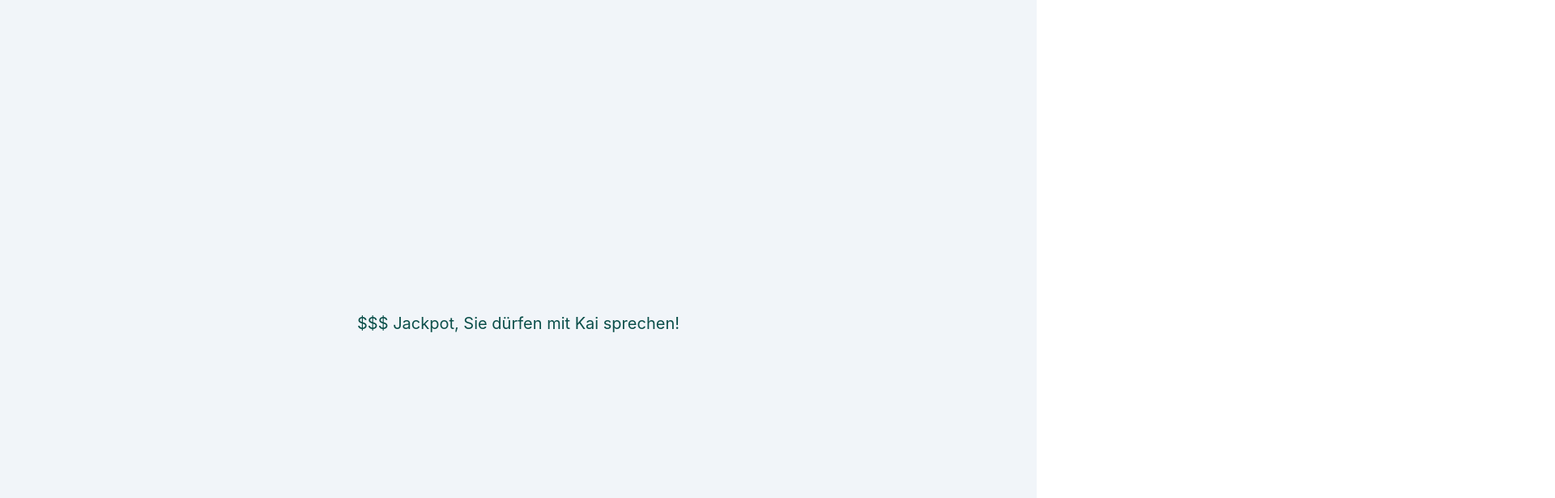
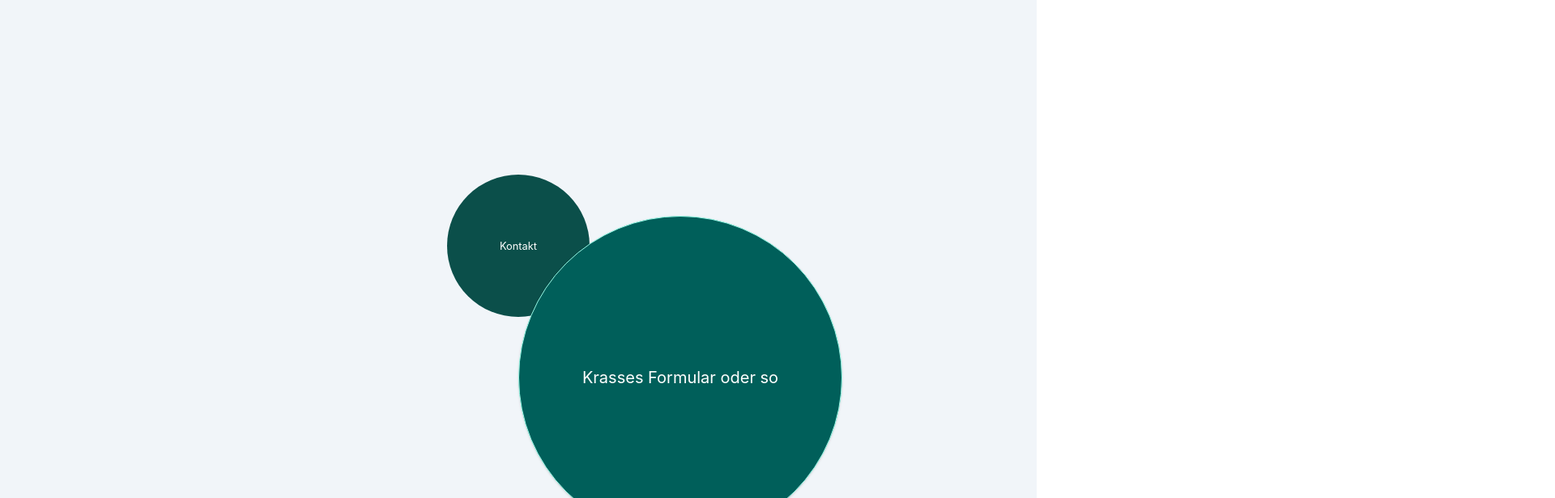
Before and after one commit to LucasChittka/gsap, a Vue app: page /#home in a window 1280 px wide. Both pictures are taken after a click on the button "Kontakt". Shown: the part 1600-2216 px from the top of the page at 81% size, 1920 px wide, since content can reach past the window. Built offline with nearby package versions, Linux system fonts and the light colour scheme.

Commit message:
animate-contact

```diff
--- a/src/components/Contact.vue
+++ b/src/components/Contact.vue
@@ -1,10 +1,10 @@
 <template>
-    <div class="bg-slate-100 h-screen content-center text-center">
-        <button v-if="!showMessage" @click="next" @mouseenter="expandButton" @mouseleave="reduceButton" ref="contact"
+    <div class="bg-slate-100 h-screen content-center text-center relative">
+        <button @click="next" @mouseenter="expandButton" @mouseleave="reduceButton" ref="contact"
                 class="hover:bg-teal-950 cursor-pointer inline-block h-[80px] w-[220px] rounded-full bg-teal-900 text-white">
             <p>Kontakt</p>
         </button>
-        <p class="text-xl text-teal-900" v-if="showMessage">$$$ Jackpot, Sie dürfen mit Kai sprechen!</p>
+        <div v-if="showMessage" class="absolute left-1/2 top-1/3 inline-block border border-teal-200 rounded-full shadow bg-teal-800 text-xl text-white w-[400px] h-[400px] text-center content-center">Krasses Formular oder so</div>
     </div>
 </template>
 <script setup>
@@ -14,6 +14,7 @@ import {ref} from 'vue';
 const contact = ref();
 
 const showMessage = ref(false);
+const blockMouseLeave = ref(false);
 
 const expandButton = () => {
     gsap.to(contact.value, {
@@ -24,6 +25,7 @@ const expandButton = () => {
 }
 
 const reduceButton = () => {
+    if(blockMouseLeave.value) return;
     gsap.to(contact.value, {
         height: '80px',
         duration: 0.2,
@@ -32,15 +34,17 @@ const reduceButton = () => {
 }
 
 const next = () => {
-    gsap.to(contact.value, {
-        scale: 0.4,
-        opacity: 0,
+    blockMouseLeave.value = true;
+    const tl = gsap.timeline();
+    tl.to(contact.value, {
+        scale: 0.8,
+        translateY: '-6rem',
         duration: 0.3,
         ease: 'easeInOut'
     })
     setTimeout(()=>{
         showMessage.value = true;
-    }, 300)
+    }, 500)
 
 }
 
--- a/src/components/Details.vue
+++ b/src/components/Details.vue
@@ -55,7 +55,7 @@ onMounted(() => {
                 pin: false,
                 trigger: details.value,
                 start: 'top center',
-                toggleActions: 'play none none none'
+                toggleActions: 'play none none reset'
             }
         }
     );
```
